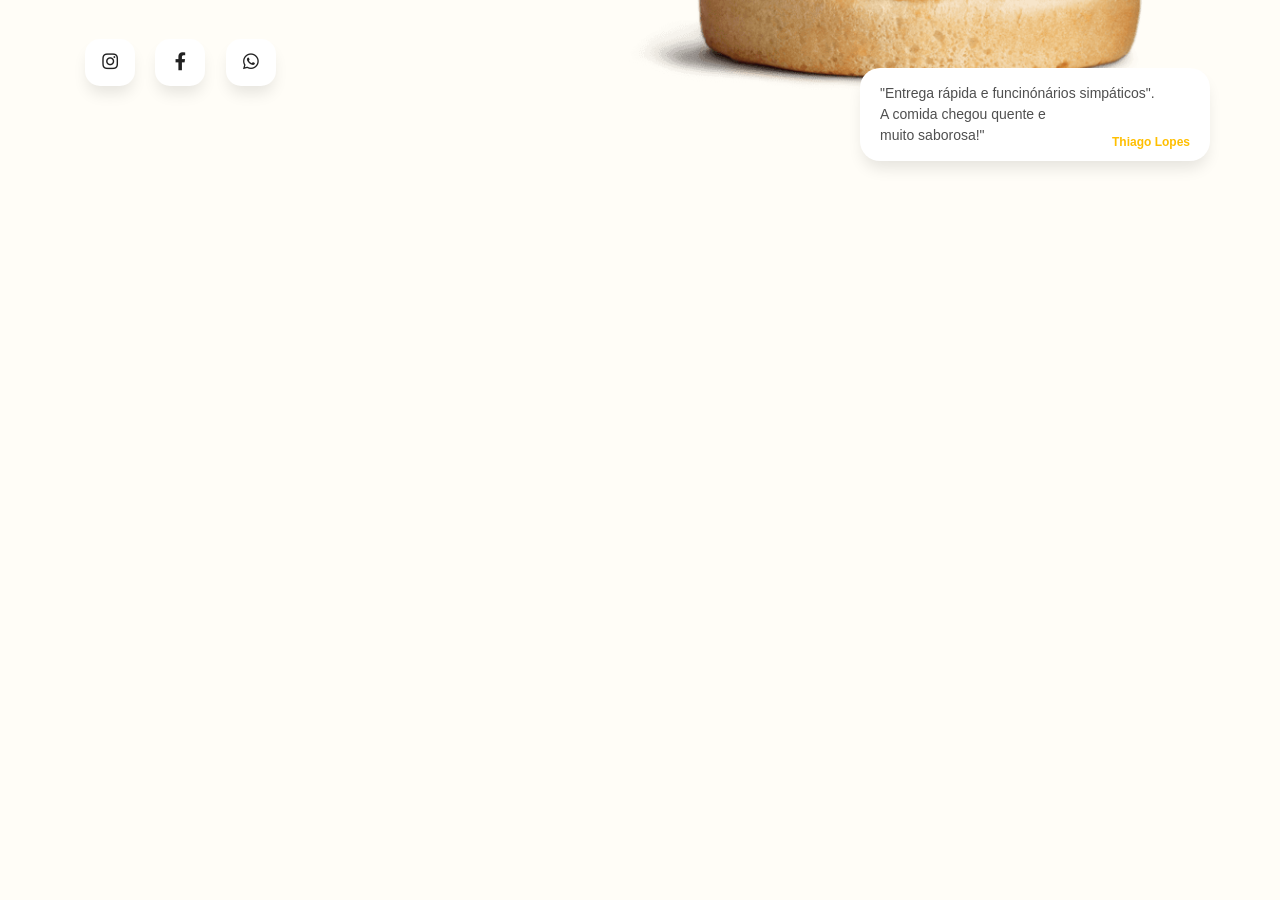
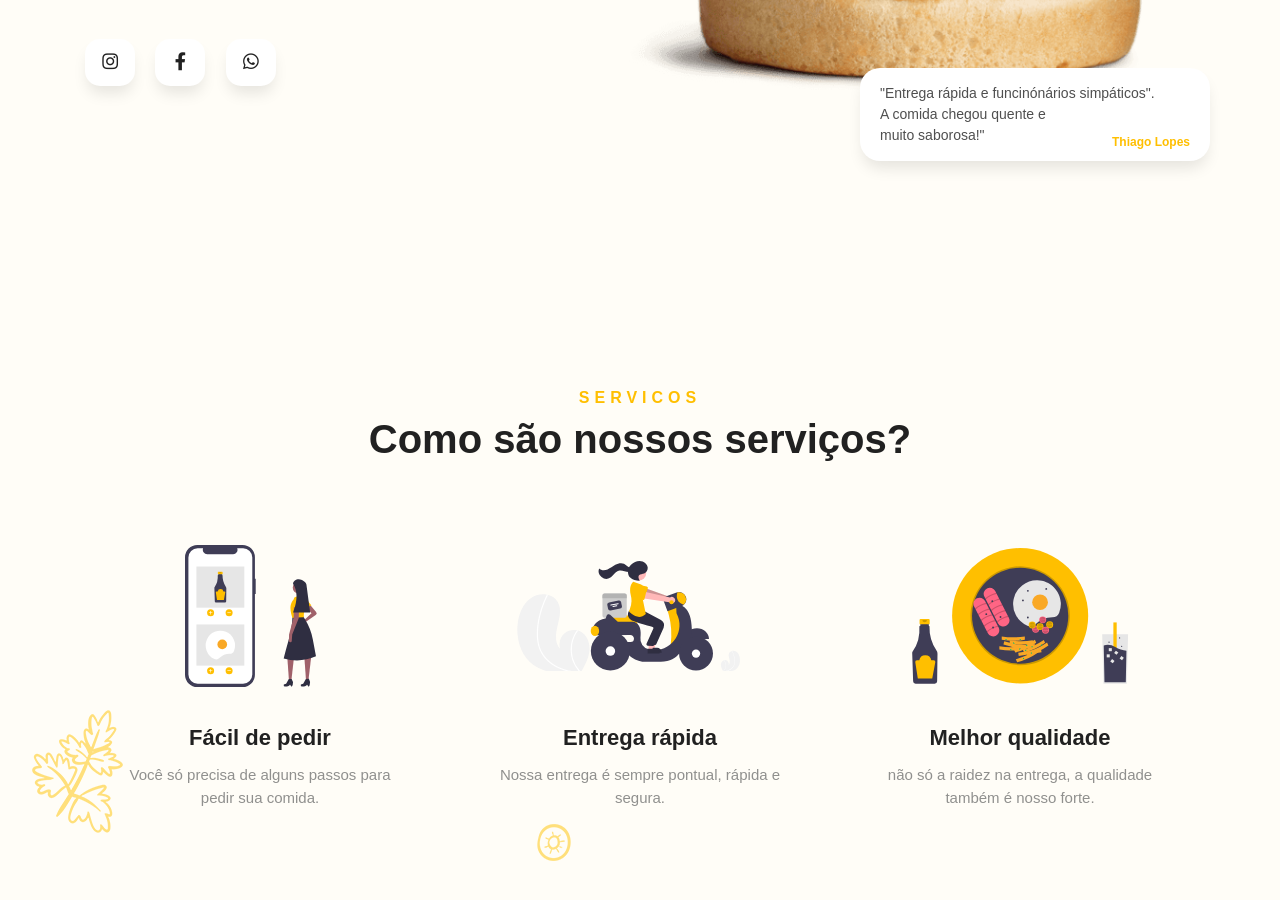
Before and after one commit to samuelhermany/restaurante, a plain HTML site: page index.html in a window 1280 px wide. Shown: the part 669-1569 px from the top of the page. Before the commit the page ends 955 px from the top, so only its background shows below. Drawn offline with Linux system fonts and the light colour scheme.

Commit message:
layout seviços finalizado

```diff
--- a/css/main.css
+++ b/css/main.css
@@ -55,7 +55,8 @@ a.navbar-brand {
     box-shadow: 0px 10px 15px -3px rgba(0, 0, 0, 0.1);
 }
 
-.btn-white.active, .btn-white:hover{
+.btn-white.active,
+.btn-white:hover {
     background-color: var(--color-primary);
 }
 
@@ -169,10 +170,58 @@ a.navbar-brand {
     bottom: -75px;
 }
 
-.card-case-name{
+.card-case-name {
     position: absolute;
     font-size: 12px;
     color: var(--color-primary);
     right: 20px;
     bottom: 10px;
 }
+
+.servicos {
+    padding-top: 100px;
+    padding-bottom: 150px;
+}
+
+.hint-title {
+    color: var(--color-primary);
+    font-size: 16px;
+    text-transform: uppercase;
+    letter-spacing: 5px;
+}
+
+.title {
+    color: var(--color-black);
+    font-size: 40px;
+    margin-top: 5px;
+    margin-bottom: 30px;
+}
+
+.card-icon {
+    height: 150px;
+    margin: 0 auto;
+    margin-bottom: 30px;
+    display: flex;
+    justify-content: center;
+    align-items: center;
+}
+
+.card-text {
+    color: var(--color--text-out);
+    font-size: 15px;
+    padding: 0px 30px;
+}
+
+.card-text p {
+    font-size: 22px;
+    color: var(--color-black);
+    margin-bottom: 10px;
+}
+
+.background-servicos {
+    position: absolute;
+    left: 0;
+    right: 0;
+    height: 500px;
+    background-image: url(../img/bg-icons-2.png);
+}
--- a/index.html
+++ b/index.html
@@ -102,7 +102,52 @@
     </section>
 
     <section class="servicos" id="servicos">
-
+        <div class="background-servicos"></div>
+        <div class="container">
+            <div class="row">
+                <div class="col-12 text-center mb-5">
+                    <span class="hint-title">
+                        <b>Servicos</b>
+                    </span>
+                    <h1 class="title">
+                        <b>Como são nossos serviços?</b>
+                    </h1>
+                </div>
+                <div class="col-4 mb-5">
+                    <div class="card-icon text-center">
+                        <img src="./img/icone-pedido.svg" width="150">
+                    </div>
+                    <div class="card-text text-center mt-3">
+                        <p><b>Fácil de pedir</b></p>
+                        <span>
+                            Você só precisa de alguns passos para pedir sua comida.
+                        </span>
+                    </div>
+                </div>
+                <div class="col-4 mb-5">
+                    <div class="card-icon text-center">
+                        <img src="./img/icone-delivery.svg" width="250">
+                    </div>
+                    <div class="card-text text-center mt-3">
+                        <p><b>Entrega rápida</b></p>
+                        <span>
+                            Nossa entrega é sempre pontual, rápida e segura.
+                        </span>
+                    </div>
+                </div>
+                <div class="col-4 mb-5">
+                    <div class="card-icon text-center">
+                        <img src="./img/icone-qualidade.svg" width="250">
+                    </div>
+                    <div class="card-text text-center mt-3">
+                        <p><b>Melhor qualidade</b></p>
+                        <span>
+                            não só a raidez na entrega, a qualidade também é nosso forte.
+                        </span>
+                    </div>
+                </div>
+            </div>
+        </div>
     </section>
 
     <section class="cardapio" id="cardapio">
```
